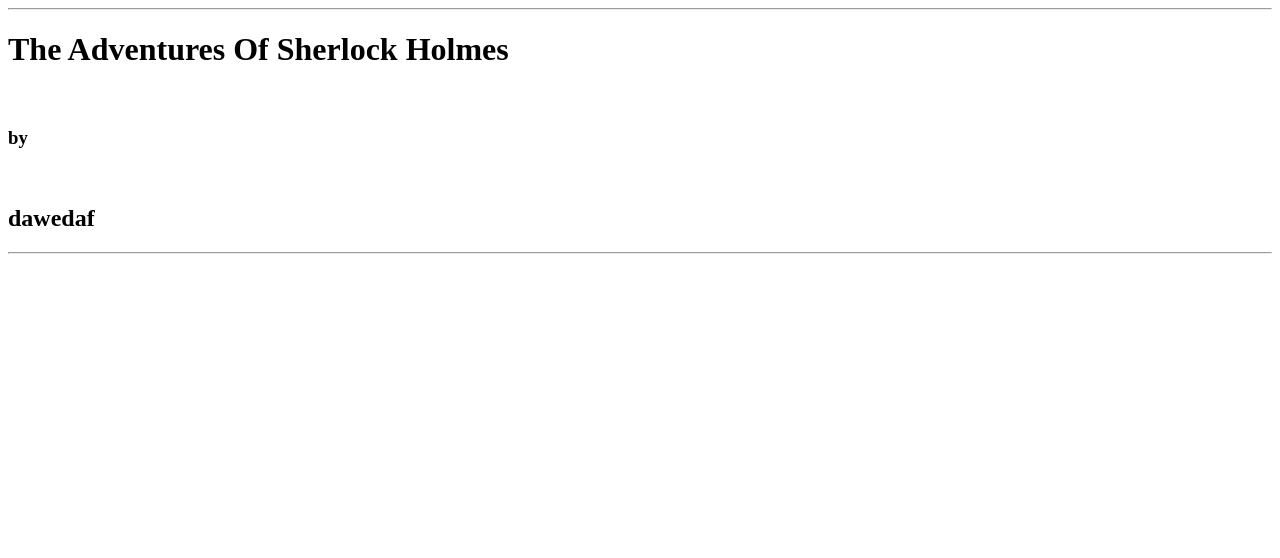
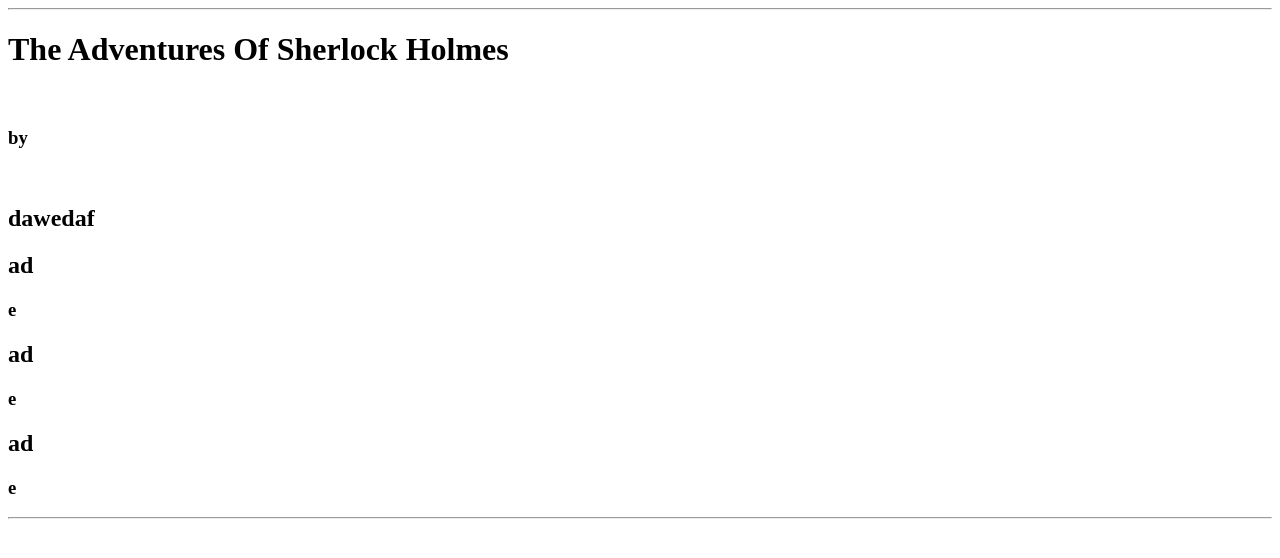
Before and after one commit to Zoka252/Html-practice, a website: page vebprogramiranje/index.html in a window 1280 px wide. Drawn offline with Linux system fonts and the light colour scheme.

Commit message:
Html practice

```diff
--- a/vebprogramiranje/index.html
+++ b/vebprogramiranje/index.html
@@ -15,5 +15,11 @@
   <h3>by</h3>
   <br />
   <h2>dawedaf</h2>
+  <h2>ad</h2>
+  <h3>e</h3>
+  <h2>ad</h2>
+  <h3>e</h3>
+  <h2>ad</h2>
+  <h3>e</h3>
   <hr />
 </html>
```
